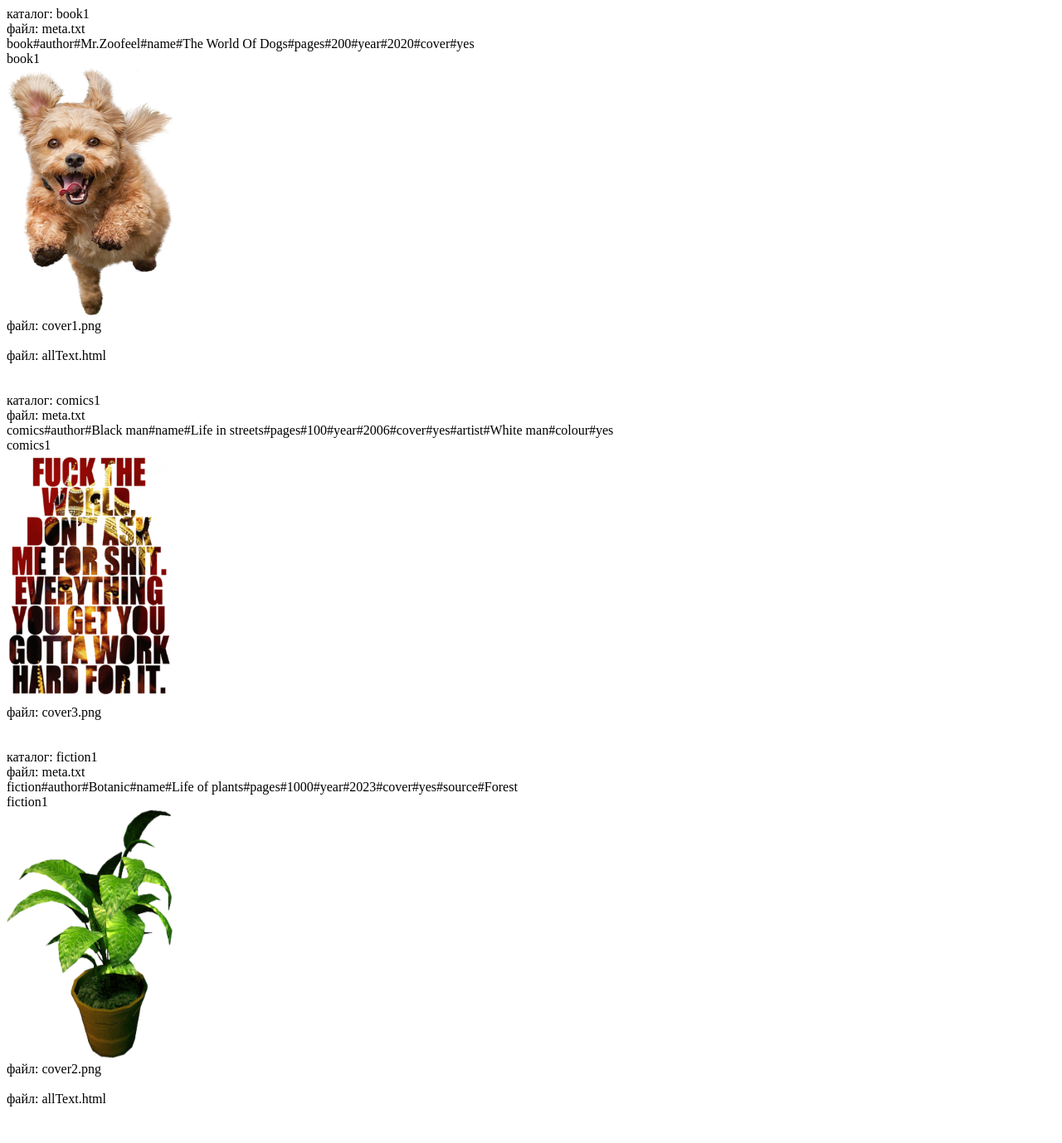
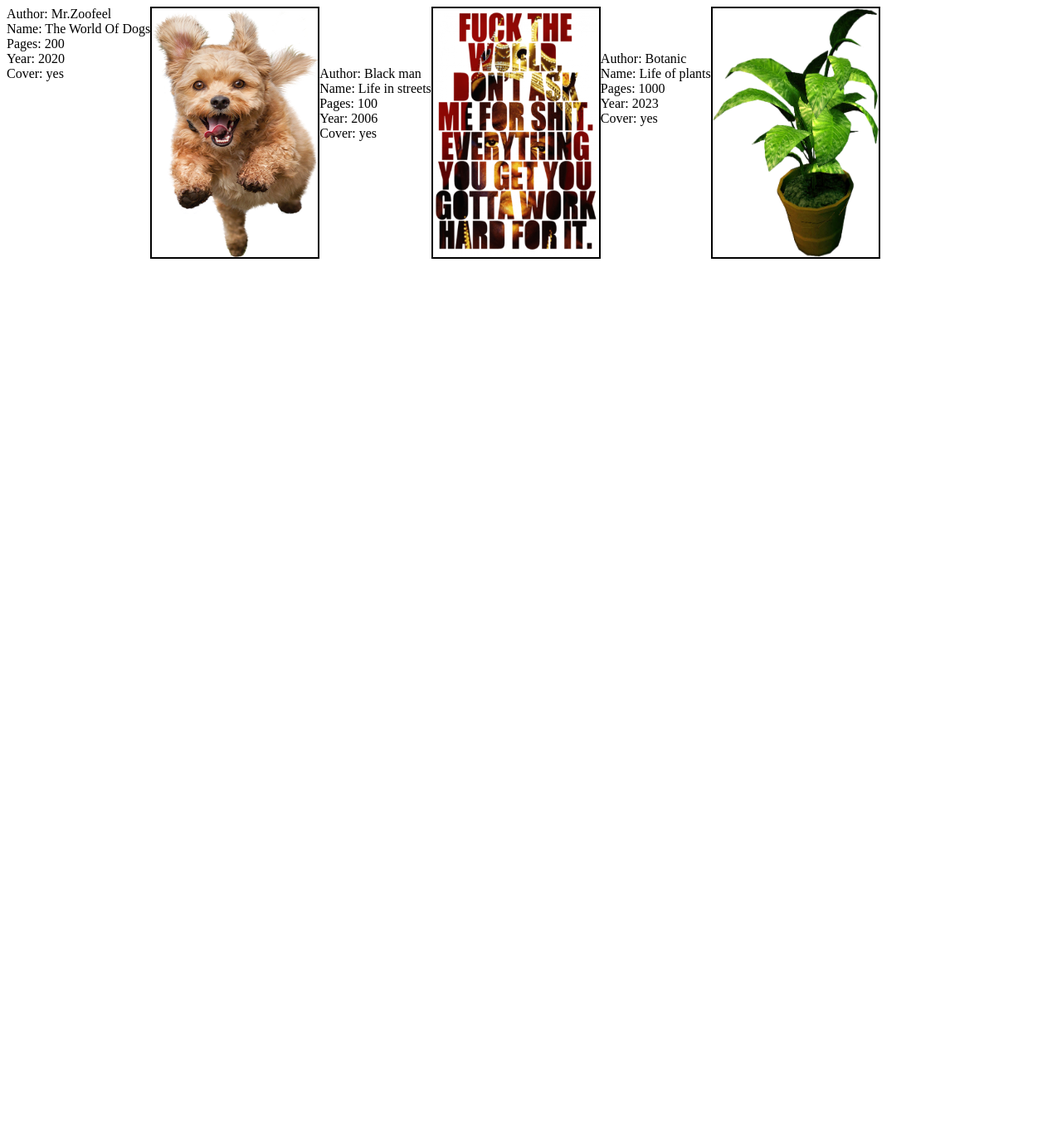
Before and after one commit to PashechkinP/PHP_learning, a PHP site: page / in a window 1280 px wide. Shown: the whole page at 83% size. After the commit the page ends 312 px from the top, so only its background shows below. Run offline with PHP 8.4, Linux system fonts and the light colour scheme.

Commit message:
Added creating and showing class objects

```diff
--- a/pp_dz3_php/index.php
+++ b/pp_dz3_php/index.php
@@ -13,7 +13,7 @@ abstract class Literature
 
     function ShowInfo()
     {
-        echo $this->author . $this->name . $this->pages . $this->year . $this->cover;
+        echo "Author: ".$this->author ."<br>"."Name: ". $this->name ."<br>"."Pages: ". $this->pages ."<br>"."Year: ". $this->year ."<br>"."Cover: ". $this->cover."<br>";
     }
 }
 
@@ -43,7 +43,7 @@ class FunFiction extends TextLiterature
 
     function ShowInfo()
     {
-        return parent::ShowInfo().$this->source;
+        return parent::ShowInfo()."Source: ".$this->source."<br>";
     }
 }
 
@@ -81,7 +81,7 @@ class Comics extends ImgLiterature
 
     function ShowInfo()
     {
-        return parent::ShowInfo().$this->artist.$this->colour;
+        return parent::ShowInfo()."Artist: ".$this->artist ."<br>"."Colour: ".$this->colour."<br>";
     }
 }
 ?>
@@ -97,7 +97,7 @@ class Comics extends ImgLiterature
 </head>
 
 <body>
-
+<div style="display: inline-flex;justify-content: space-between;">
     <?php
 
     $path = getcwd();
@@ -107,7 +107,7 @@ class Comics extends ImgLiterature
             while (($folder = readdir($dh)) !== false) {
                 if ($folder == '.' || $folder == '..') continue;
                 if (is_dir($folder)) {
-                    echo "каталог: $folder <br>";
+                    // echo "каталог: $folder <br>"; // nazvanie papki-knigi
 
                     if($dx = opendir($folder)){
                         while (($file = readdir($dx)) !== false){
@@ -116,22 +116,39 @@ class Comics extends ImgLiterature
                                 $pngExt =".png";
                                 $metaTxt ="meta.txt";
                                 if(str_contains($file,$pngExt)){
-                                    echo "<img style='width:200px;height:300px' src='$folder/$file' />";
+                                    echo "<img style='width:200px;height:300px;border:2px solid black' src='$folder/$file' />";
                                     echo "<br>";
 
                                 }
 
-                                echo "файл:    $file <br>";
+                                // echo "файл:    $file <br>";    // nazvanie vseh failov v papke
 
-
+                                //находим файл с метаинфой и читаем его
                                 if (str_contains($file, $metaTxt)) {
                                     $metachka = file_get_contents(__DIR__ . '/'.$folder.'/meta.txt');
-                                    echo $metachka;
-                                    echo "<br>$folder";
-                                    // $metachkaExploded = explode("#",$metachka);
-                                    // foreach($metachkaExploded as $metaInf){
-                                    //     echo "$metaInf<br>";
-                                    // }
+
+                                    $metachkaExploded = explode("#",$metachka);
+
+                                    switch($metachkaExploded[0]){
+
+                                        case "book":
+                                            $bookObj = new Book($metachkaExploded[2],$metachkaExploded[4],$metachkaExploded[6],$metachkaExploded[8],$metachkaExploded[10]);
+                                            $bookObj->ShowInfo();
+                                            break;
+
+                                        case "comics":
+                                            $comicsObj = new Book($metachkaExploded[2],$metachkaExploded[4],$metachkaExploded[6],$metachkaExploded[8],$metachkaExploded[10],$metachkaExploded[12],$metachkaExploded[14]);
+                                            $comicsObj->ShowInfo();
+                                            break;
+
+                                        case "fiction":
+                                            $fictionObj = new Book($metachkaExploded[2],$metachkaExploded[4],$metachkaExploded[6],$metachkaExploded[8],$metachkaExploded[10],$metachkaExploded[12]);
+                                            $fictionObj->ShowInfo();
+                                            break;
+
+                                            default: break;
+                                    }
+
                                 }
                                 echo "<br>";
                             }
@@ -145,7 +162,7 @@ class Comics extends ImgLiterature
         }
     }
     ?>
-
+</div>
 </body>
 
 </html>
```
Also changed, not shown: pp_dz3_php/cov.png (deleted), 2 other files.
